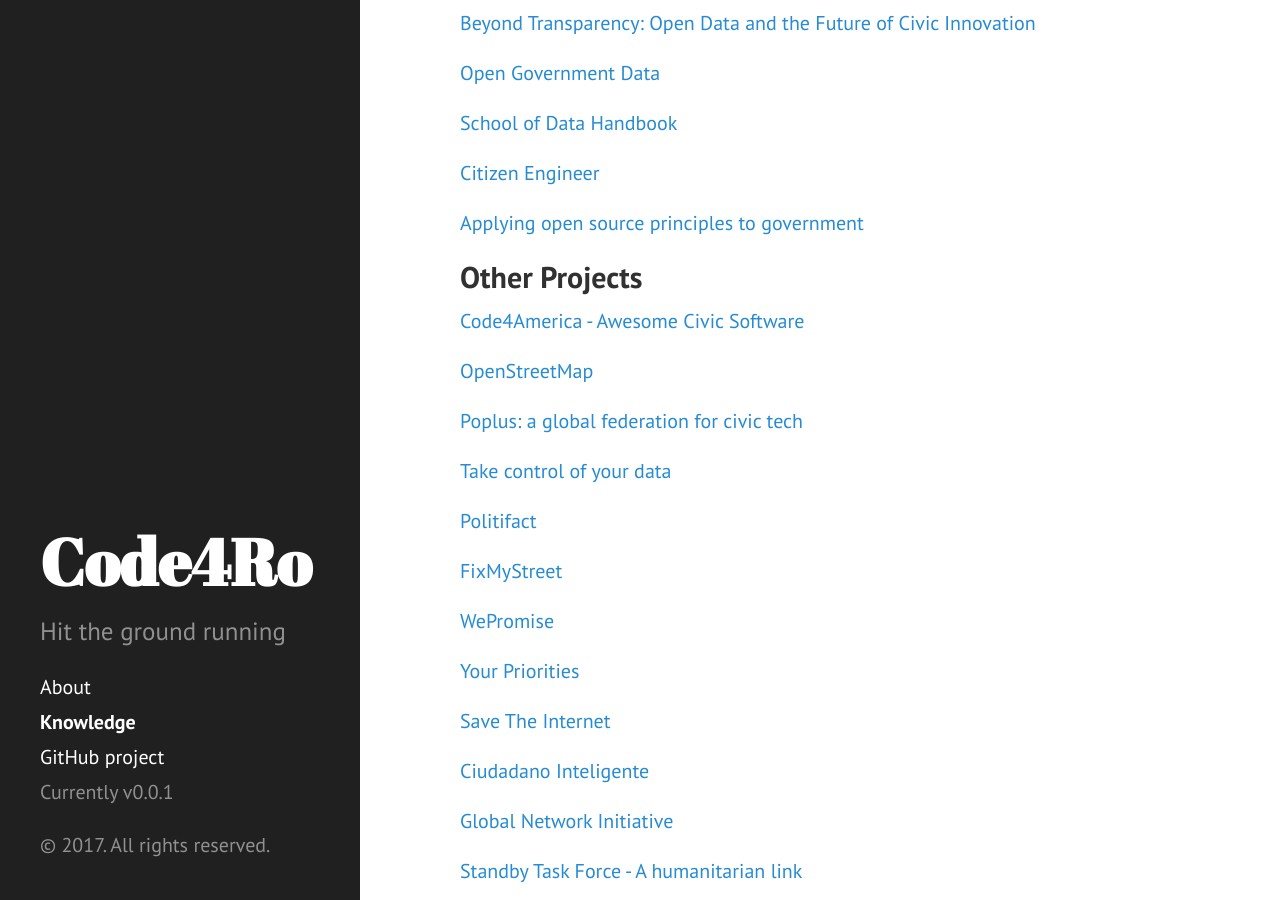
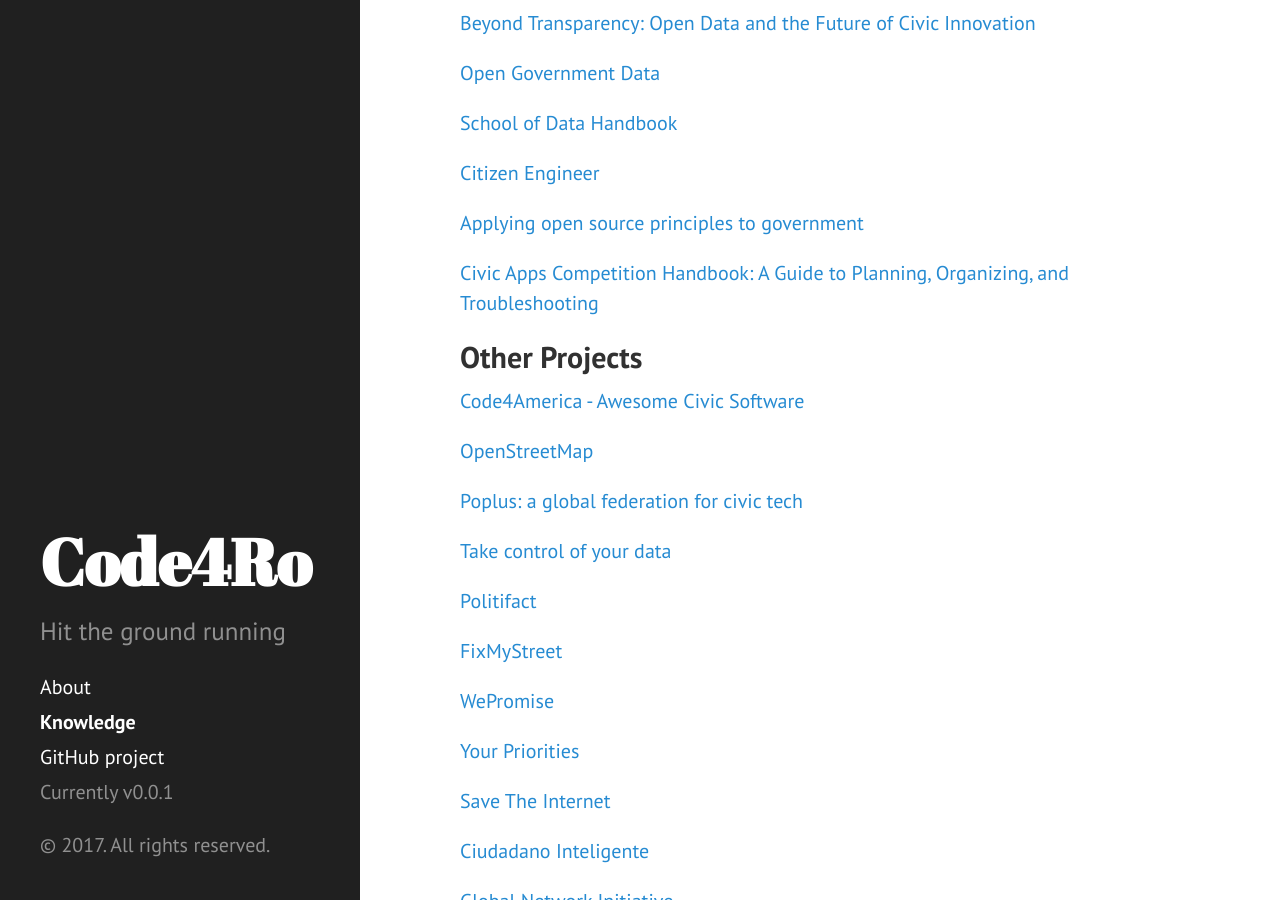
Before and after one commit to code4romania/knowledge, a Jekyll site: the page built from docs/index.md, in a window 1280 px wide and 900 px high, scrolled down 2573 px. Built offline with Jekyll 4.4.1, drawn with Linux system fonts in a browser that asks for light colours; the list of posts is cut into pages by our own code.

Commit message:
Added Civic Apps Competition Handbook

```diff
--- a/docs/index.md
+++ b/docs/index.md
@@ -129,6 +129,8 @@ This is a curated list of links to interesting information.
 
 [Applying open source principles to government](https://opensource.com/resources/ebook/opengov)
 
+[Civic Apps Competition Handbook: A Guide to Planning, Organizing, and Troubleshooting](www.amazon.com/Civic-Apps-Competition-Handbook-Eyler-Werve-ebook/dp/B0099BK5FG/)
+
 <a name="friends"/>
 
 ## Other Projects
```
